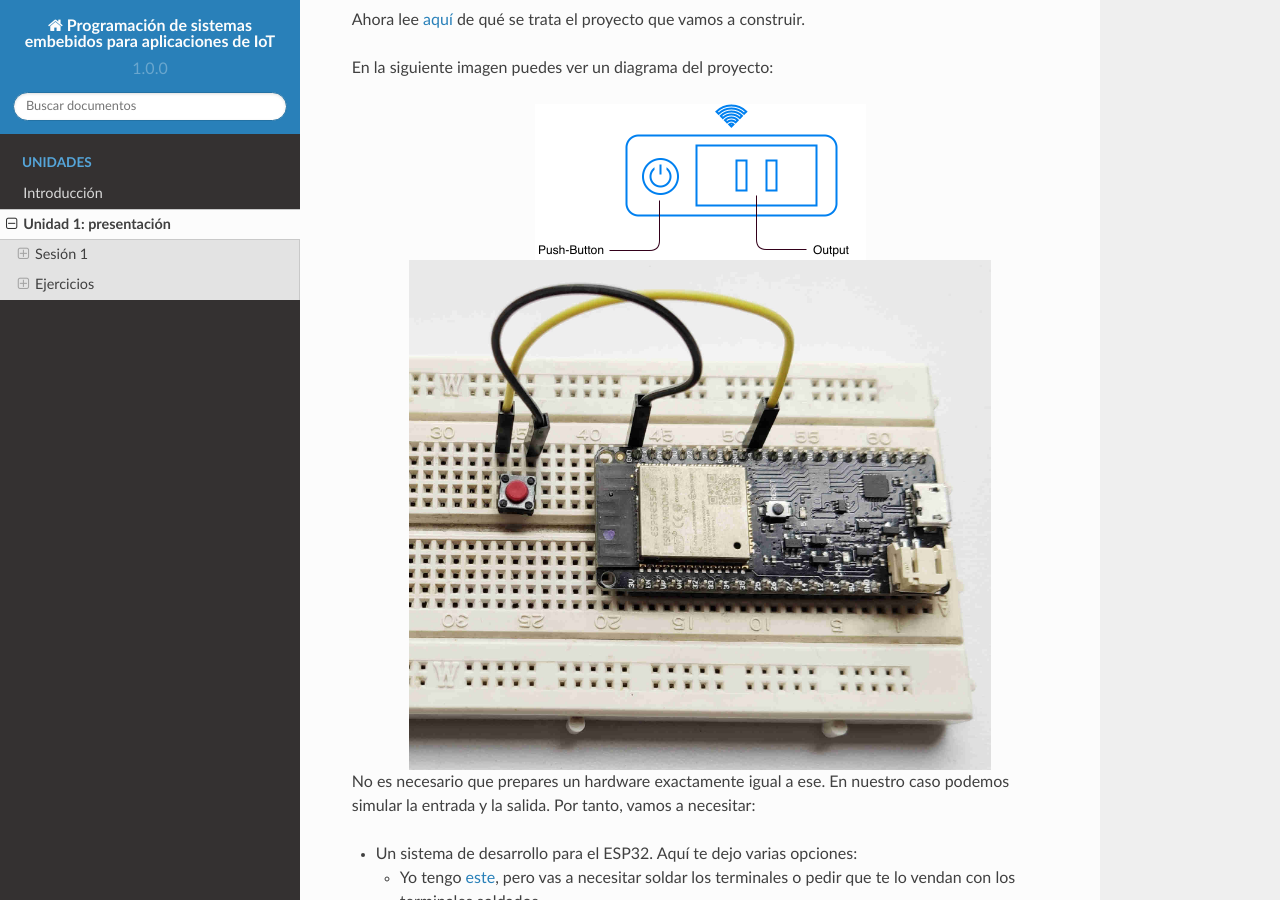
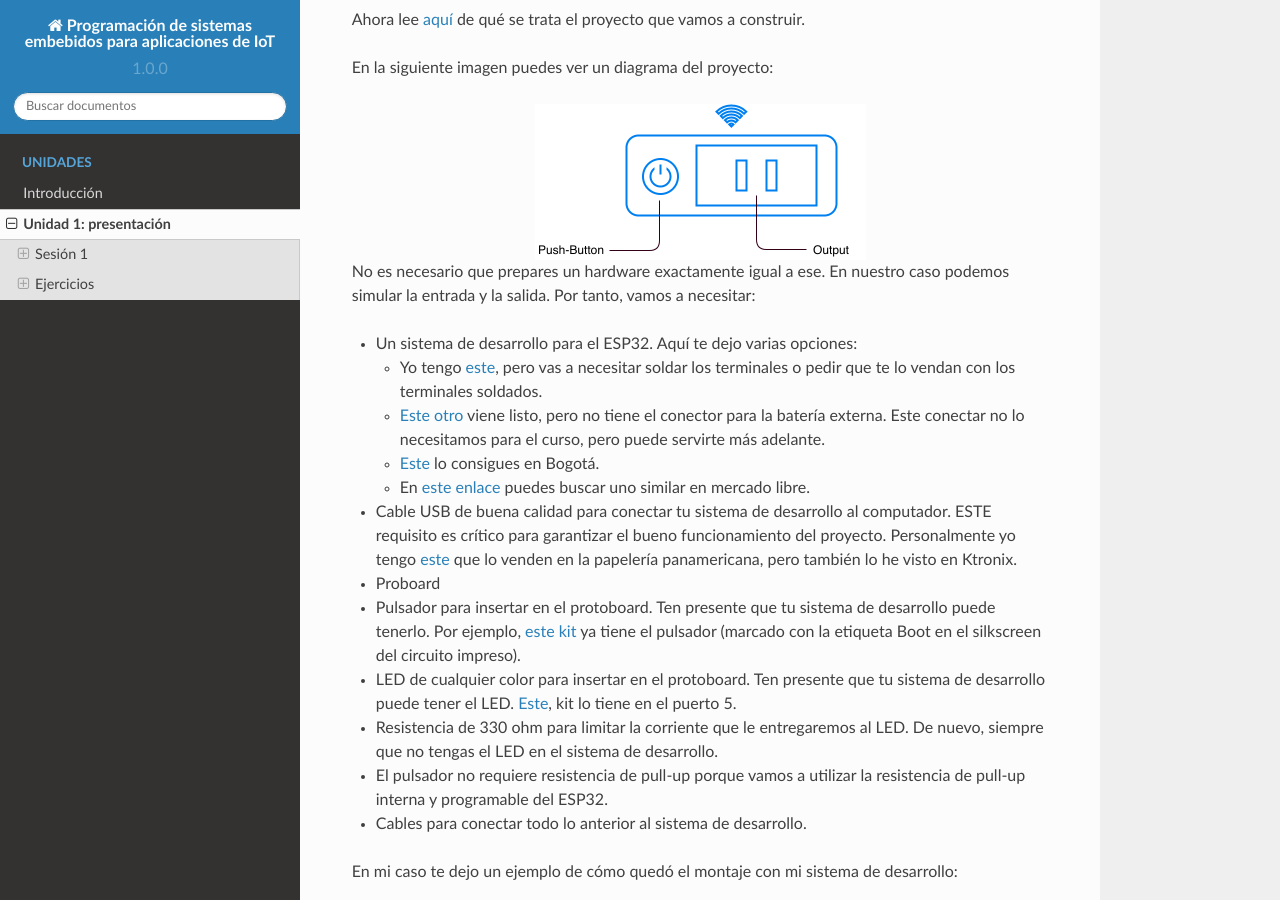
Before and after one commit to juanferfranco/espiot, a Sphinx documentation site: the page built from docs/_unidad1/unidad1.rst, in a window 1280 px wide and 900 px high, scrolled down 2628 px. Built offline with Sphinx 7.4.7 and the Read the Docs theme 2.0.0, drawn with Linux system fonts in a browser that asks for light colours.

Commit message:
update image

```diff
--- a/docs/_unidad1/unidad1.rst
+++ b/docs/_unidad1/unidad1.rst
@@ -123,13 +123,6 @@ En la siguiente imagen puedes ver un diagrama del proyecto:
   :scale: 50%
   :align: center
   :alt: foto del proyecto
-
-
-.. image:: ../_static/montaje.jpg
-  :scale: 30%
-  :align: center
-  :alt: montaje
-
 
 No es necesario que prepares un hardware exactamente igual a ese. En nuestro caso
 podemos simular la entrada y la salida. Por tanto, vamos a necesitar:
```
Also changed, not shown: docs/_static/montaje.jpg.
